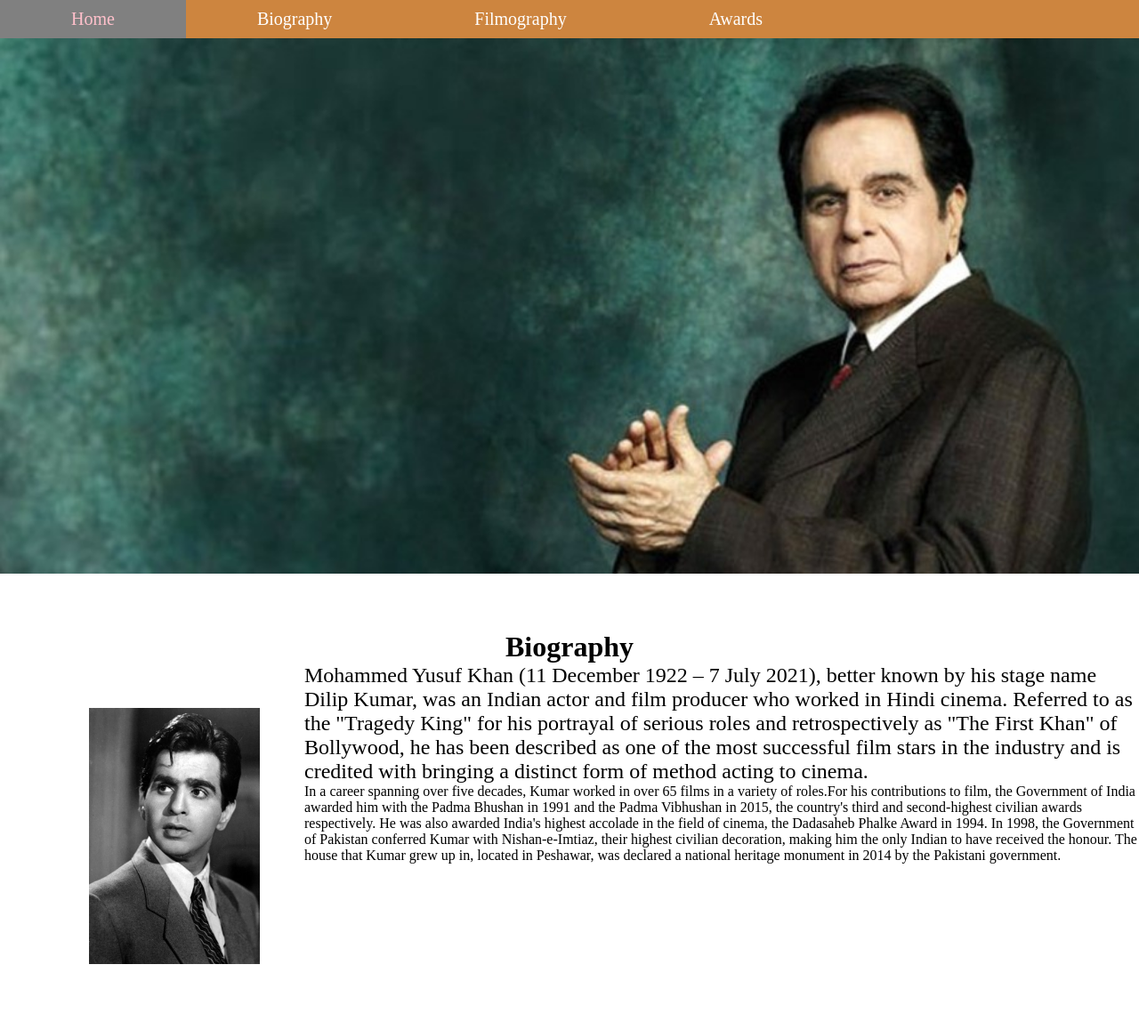
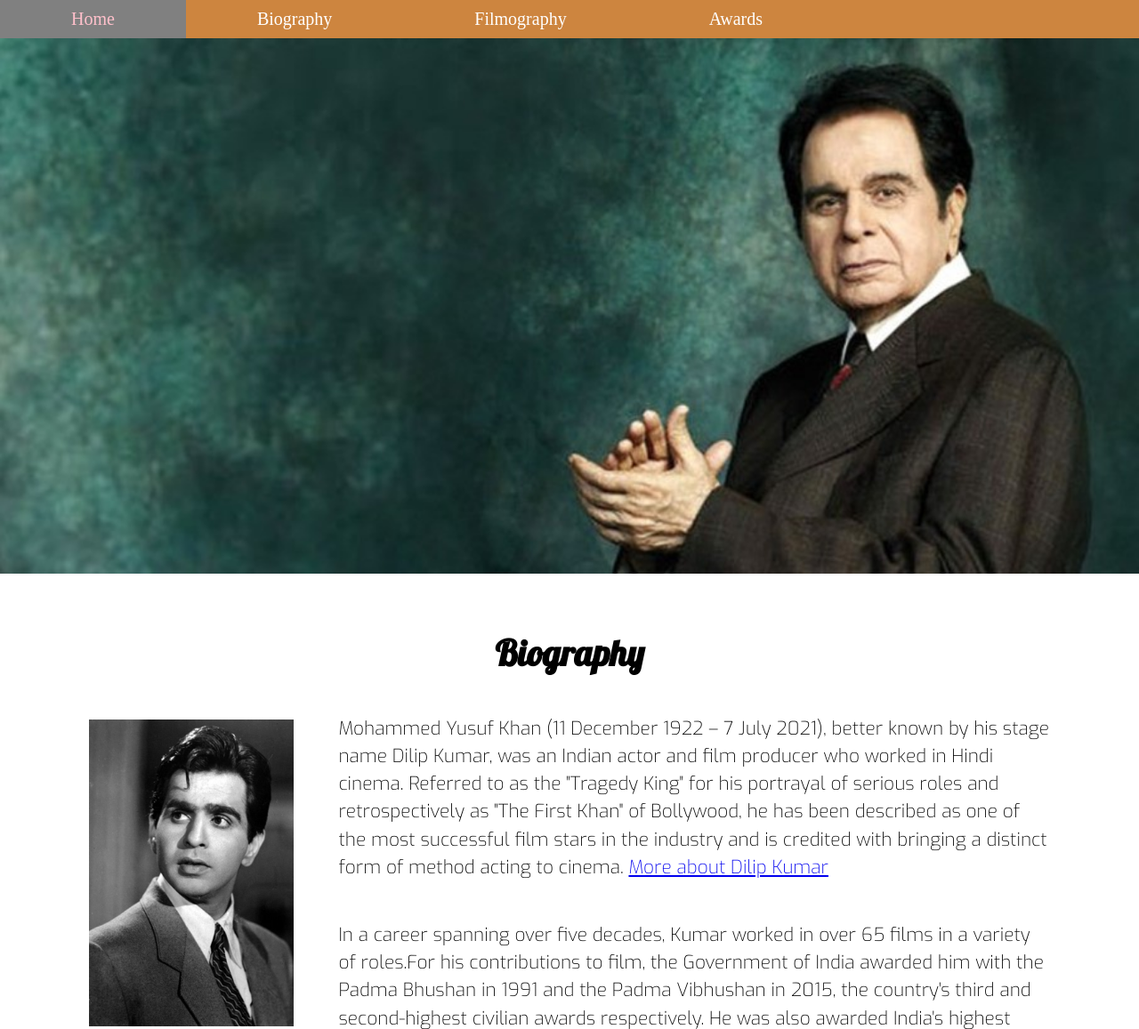
Before and after one commit to SHRUTI-SINGH16/Tribute-website-dilip-kumar, a plain HTML site: page index.html in a window 1280 px wide. Shown: the top 1157 px of the page at 89% size. Before the commit the page ends 1134 px from the top, so only its background shows below. Drawn offline with Linux system fonts and the light colour scheme.

Commit message:
styling biography

```diff
--- a/css/style.css
+++ b/css/style.css
@@ -46,16 +46,20 @@ img {
 #Biography{
     text-align: center;
     margin-top: 60px;
-    font-size: 200%;
+    font-size: 250%;
+    font-family: 'Lobster', cursive;
 }
 
 .bio-image{
-    width: 15%;
+    width: 18%;
     margin: 50px 50px 50px 100px;
     float: left;
 }
 
-.bio-data{
-    font-size: 150%;
+p{
+    font-size: 130%;
+    font-family: 'Exo', sans-serif;
+    margin: 45px 100px 20px 0px;
+    line-height: 1.5;
 
 }
--- a/index.html
+++ b/index.html
@@ -4,6 +4,10 @@
     <meta charset="UTF-8">
     <meta http-equiv="X-UA-Compatible" content="IE=edge">
     <meta name="viewport" content="width=device-width, initial-scale=1.0">
+    <link rel="preconnect" href="https://fonts.googleapis.com">
+    <link rel="preconnect" href="https://fonts.gstatic.com" crossorigin>
+    <link href="https://fonts.googleapis.com/css2?family=Exo:wght@200&display=swap" rel="stylesheet">
+    <link href="https://fonts.googleapis.com/css2?family=Exo:wght@200&family=Lobster&display=swap" rel="stylesheet">
     <link rel="stylesheet" href="css/style.css">
     <title>Dilip Kumar</title>
 </head>
@@ -36,14 +40,20 @@
         <h3 id="Biography">Biography</h3>
         <img class="bio-image" src="images/ATTI1.jpg" alt="dilip kumar bio">
 
-        <p class="bio-data">Mohammed Yusuf Khan (11 December 1922 – 7 July 2021), better known by his stage name Dilip Kumar, was an Indian actor and film producer who worked in Hindi cinema. Referred to as the "Tragedy King" for his portrayal of serious roles and retrospectively as "The First Khan" of Bollywood, he has been described as one of the most successful film stars in the industry and is credited with bringing a distinct form of method acting to cinema.</p>
+        <p>Mohammed Yusuf Khan (11 December 1922 – 7 July 2021), better known by his stage name Dilip Kumar, was an Indian actor and film producer who worked in Hindi cinema. Referred to as the "Tragedy King" for his portrayal of serious roles and retrospectively as "The First Khan" of Bollywood, he has been described as one of the most successful film stars in the industry and is credited with bringing a distinct form of method acting to cinema. <a href="https://en.wikipedia.org/wiki/Dilip_Kumar">More about Dilip Kumar</a></p>
         <p>In a career spanning over five decades, Kumar worked in over 65 films in a variety of roles.For his contributions to film, the Government of India awarded him with the Padma Bhushan in 1991 and the Padma Vibhushan in 2015, the country's third and second-highest civilian awards respectively. He was also awarded India's highest accolade in the field of cinema, the Dadasaheb Phalke Award in 1994. In 1998, the Government of Pakistan conferred Kumar with Nishan-e-Imtiaz, their highest civilian decoration, making him the only Indian to have received the honour. The house that Kumar grew up in, located in Peshawar, was declared a national heritage monument in 2014 by the Pakistani government.</p>
 
     </div>
+    <!-- biography ends -->
+
+    <!-- filmography starts -->
+    <div class="filmography">
 
 
 
 
-    <!-- biography ends -->
+    </div>
+    <!-- filmography ends -->
+
 </body>
 </html>
```
